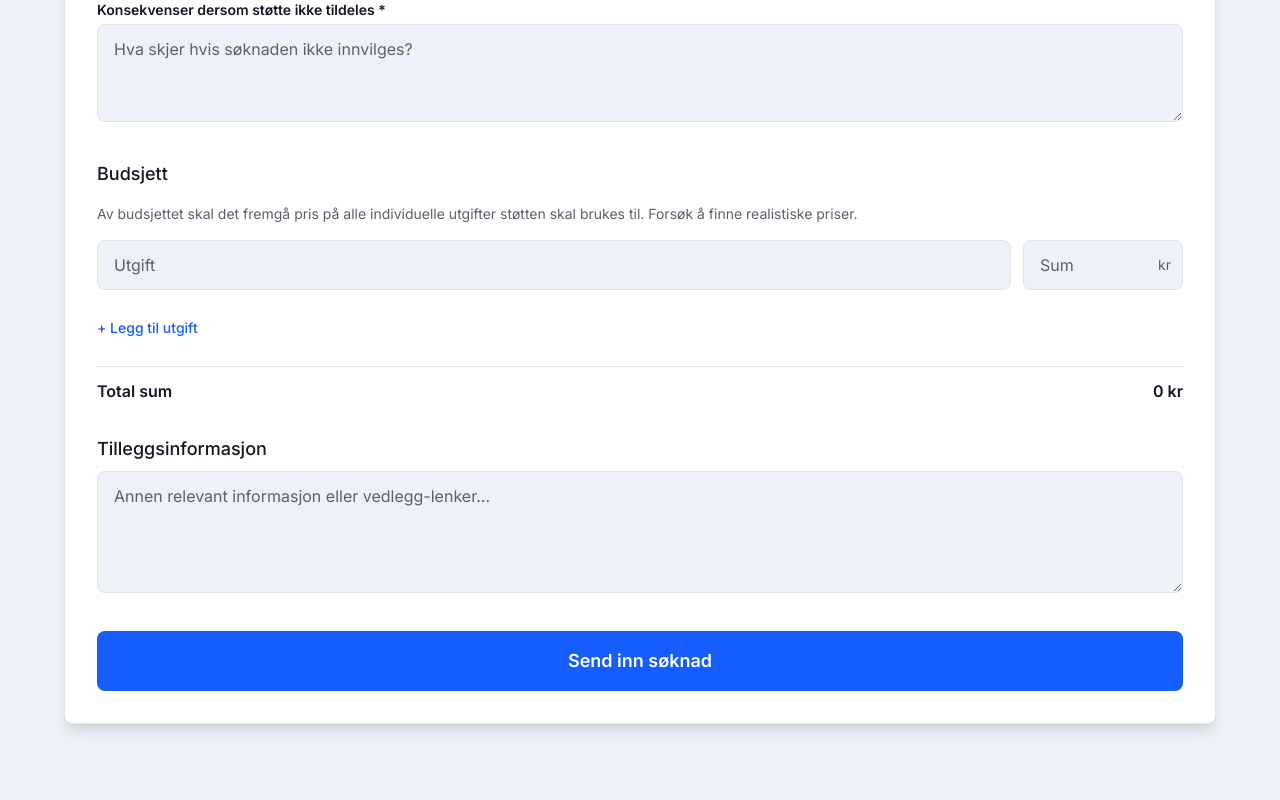
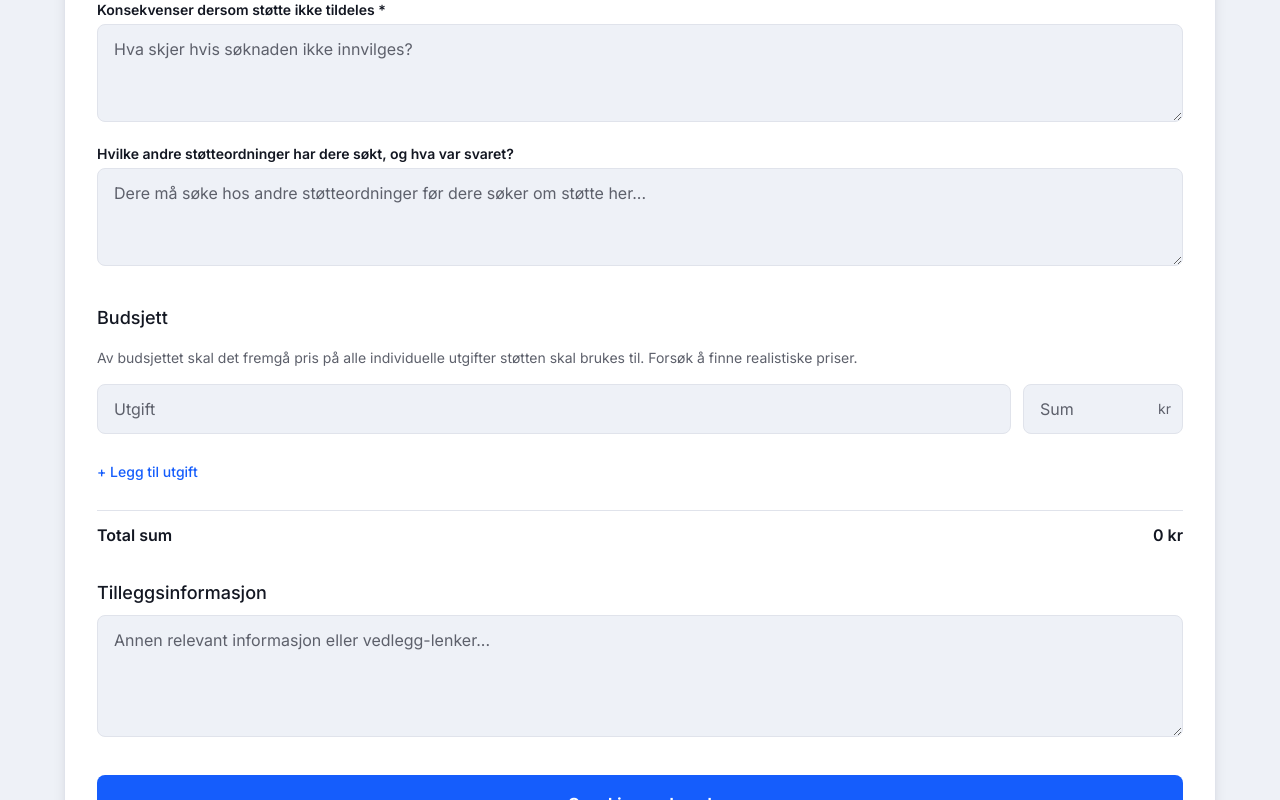
Before and after one commit to TIHLDE/Fondet, a Next.js app: page /apply/skjema in a window 1280 px wide. Shown: the part 1151-1951 px from the top of the page. Built offline with nearby package versions, Linux system fonts and the light colour scheme.

Commit message:
fix: gap between ticker bar and navbar

```diff
--- a/src/app/about/page.tsx
+++ b/src/app/about/page.tsx
@@ -48,11 +48,11 @@ export default function About() {
                 <h3 className="text-xl font-semibold text-foreground-primary mb-3">
                   Sammensetning
                 </h3>
-                <p className="mb-3">Fondet har tolv medlemmer:</p>
+                <p className="mb-3">Fondet har 16 medlemmer:</p>
                 <ul className="list-disc list-inside space-y-1 ml-4">
                   <li>1 fondsforvalter</li>
                   <li>1 fra De Eldstes Raad</li>
-                  <li>10 ordinære medlemmer</li>
+                  <li>14 ordinære medlemmer</li>
                 </ul>
               </div>
 
@@ -85,7 +85,7 @@ export default function About() {
                   Medlemmer
                 </h3>
                 <p>
-                  De ti ordinære medlemmene står for selve forvaltningen. De
+                  De 14 ordinære medlemmene står for selve forvaltningen. De
                   følger markedet, vurderer fondene og velger investeringer som
                   linjeforeningen kan tjene på over tid.
                 </p>
--- a/src/app/page.tsx
+++ b/src/app/page.tsx
@@ -13,7 +13,7 @@ import Reveal from "../components/Reveal";
 export default function Home() {
   return (
     <div className="w-full min-h-screen bg-gradient-primary overflow-x-hidden">
-      <main className="flex flex-col items-center justify-center sm:px-8 sm:pb-8 pt-20">
+      <main className="flex flex-col items-center justify-center sm:px-8 sm:pb-8 pt-[53px] sm:pt-[60px]">
         {/* Full-width terminal ticker: YTD return per fund, live from Nordnet */}
         <FundTicker />
 
--- a/src/components/SoknadSkjema.tsx
+++ b/src/components/SoknadSkjema.tsx
@@ -33,6 +33,7 @@ interface Draft {
   hvaStotte: string;
   begrunnelse: string;
   konsekvenser: string;
+  andreSoknader: string;
   budsjett: BudsjettPost[];
   tillegg: string;
 }
@@ -55,6 +56,7 @@ export default function SoknadSkjema() {
   const [hvaStotte, setHvaStotte] = useState("");
   const [begrunnelse, setBegrunnelse] = useState("");
   const [konsekvenser, setKonsekvenser] = useState("");
+  const [andreSoknader, setAndreSoknader] = useState("");
   const [budsjett, setBudsjett] = useState<BudsjettPost[]>([
     { utgift: "", sum: "" },
   ]);
@@ -78,6 +80,7 @@ export default function SoknadSkjema() {
     setHvaStotte(draft.hvaStotte ?? "");
     setBegrunnelse(draft.begrunnelse ?? "");
     setKonsekvenser(draft.konsekvenser ?? "");
+    setAndreSoknader(draft.andreSoknader ?? "");
     if (draft.budsjett?.length) setBudsjett(draft.budsjett);
     setTillegg(draft.tillegg ?? "");
   }, []);
@@ -92,6 +95,7 @@ export default function SoknadSkjema() {
       hvaStotte,
       begrunnelse,
       konsekvenser,
+      andreSoknader,
       budsjett,
       tillegg,
     };
@@ -109,6 +113,7 @@ export default function SoknadSkjema() {
     hvaStotte,
     begrunnelse,
     konsekvenser,
+    andreSoknader,
     budsjett,
     tillegg,
   ]);
@@ -211,7 +216,7 @@ export default function SoknadSkjema() {
       const res = await fetch("/api/soknad", {
         method: "POST",
         headers: { "Content-Type": "application/json" },
-        body: JSON.stringify({ ...soknad, tillegg }),
+        body: JSON.stringify({ ...soknad, andreSoknader, tillegg }),
       });
 
       if (res.ok) {
@@ -435,6 +440,20 @@ export default function SoknadSkjema() {
             />
             {fieldError("konsekvenser")}
           </div>
+
+          <div>
+            <label htmlFor="andre-soknader" className={labelClass}>
+              Hvilke andre støtteordninger har dere søkt, og hva var svaret?
+            </label>
+            <textarea
+              id="andre-soknader"
+              rows={3}
+              className={inputClass}
+              value={andreSoknader}
+              onChange={(e) => setAndreSoknader(e.target.value)}
+              placeholder="Dere må søke hos andre støtteordninger før dere søker om støtte her..."
+            />
+          </div>
         </div>
 
         {/* Budsjett */}
```
Also changed, not shown: 1 other file (tests, documents, lock files or other folders).
